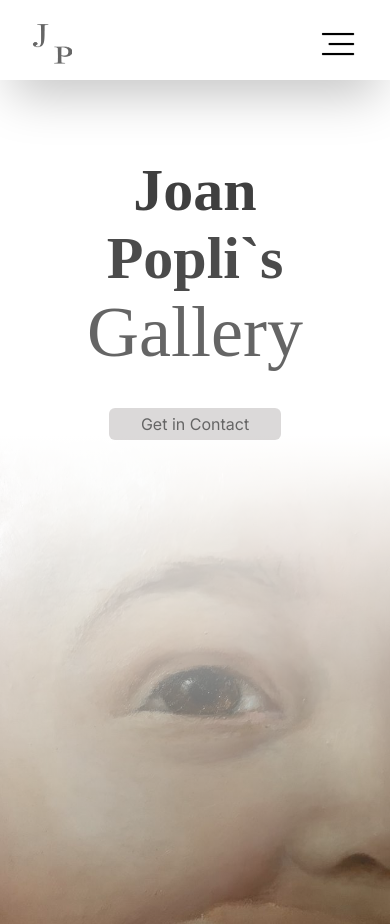
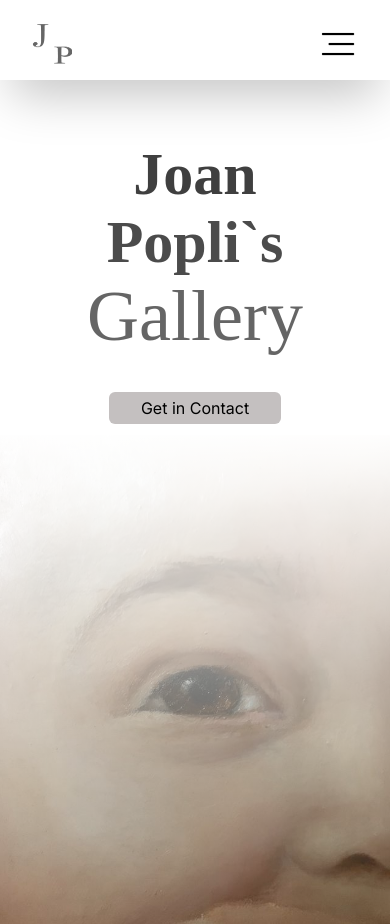
Before and after one commit to CakWebSolutions/ecommerce-template, a Next.js app: page / in a window 390 px wide. Built offline with nearby package versions, Linux system fonts and the light colour scheme.

Commit message:
navbar hover color

```diff
--- a/src/components/Hero.tsx
+++ b/src/components/Hero.tsx
@@ -12,14 +12,14 @@ function Hero2() {
     return (
         <div className="">
             <div className='flex flex-col justify-between lg:justify-between bg-white h-screen'>
-                <div className='flex flex-col z-50 text-center text-black items-center mt-20 md:mt-10 lg:mt-5 space-y-2'>
+                <div className='flex flex-col z-50 text-center text-black items-center mt-16 md:mt-10 lg:mt-5 space-y-2'>
                     <h1 className='text-6xl font-playfairBold opacity-75 font-bold'>Joan</h1>
                     <h1 className='text-6xl font-playfairBold opacity-70 font-bold'>Popli`s</h1>
                     <h1 className='text-7xl font-playfairRegular opacity-60'>Gallery</h1>
                     <div className="group inline-block">
                         <Link legacyBehavior href='/AboutMe'>
                             <a>
-                                <button className='bg-[#c4c0c0] transition-opacity duration-300 rounded-md p-1 px-8 opacity-60 hover:opacity-100 mt-8 relative overflow-hidden'>
+                                <button className='bg-[#c4c0c0] transition-opacity duration-300 rounded-md p-1 px-8 opacity-100 lg:opacity-60 hover:opacity-100 mt-8 relative overflow-hidden'>
                                     Get in Contact
                                     <div className="hidden absolute top-0 left-0 w-full h-full bg-gradient-to-t from-transparent to-bg-[#c4c0c0] group-hover:translate-x-full transition-transform duration-500"></div>
                                 </button>
@@ -30,7 +30,7 @@ function Hero2() {
 
                 <div className='lg:hidden overflow-y-hidden flex flex-col w-screen space-x-4 items-end -mt-56 relative' style={{ zIndex: 10 }}>
                     {['/pic4.png'].map((pic, i) => (
-                        <div key={i} className="group max-h-screen relative w-auto hover:opacity-100 flex items-end">
+                        <div key={i} className="group max-h-screen pt-2 relative w-auto hover:opacity-100 flex items-end">
                             <img src={pic} alt='paintings' className={`max-h-full ${boxShadow}`} />
                             {/* Adjust opacity on hover within the group */}
                             <div className="absolute inset-0 bg-gradient-to-t from-transparent to-white transition-opacity duration-500"></div>
--- a/src/pages/Cart.tsx
+++ b/src/pages/Cart.tsx
@@ -6,7 +6,7 @@ function Cart() {
     return (
         <div>
             <Navbar />
-            <div>
+            <div className='w-screen lg:pl-16'>
                 AboutMe
             </div>
         </div>
--- a/src/pages/Navbar.tsx
+++ b/src/pages/Navbar.tsx
@@ -59,7 +59,7 @@ function Navbar() {
             style={!isHovered ? showStyle : hideStyle}
             className="flex sm:flex-col text-3xl absolute"
           >
-            <img src="/jp.png" alt="Close" className="w-10 h-10 " />
+            <img src="/jp.png" alt="Close" className="w-10 h-10" />
 
           </div>
           {/* Full Name - Apply showStyle when hovered */}
@@ -131,12 +131,12 @@ function Navbar() {
           <div className="hidden md:hidden lg:flex flex-col items-start justify-center mt-24">
             {icons.map((icon, index) => (
               <Link legacyBehavior key={index} href={icon.path}>
-                <a className={`group flex space-y-8 items-end ${isHovered ? '' : ''} `}>
+                <a className={`group flex hover:opacity-100 opacity-60 transition duration-600 text-gray-500 hover:text-black space-y-8 items-end ${isHovered ? '' : ''} `}>
                   {/* Icon Always Visible */}
 
                   <img
                     src={`/${icon.name}.png`}
-                    alt={icon.label} className={`w-6 h-6 transition-opacity opacity-100 duration-200
+                    alt={icon.label} className={`w-6 h-6 transition-opacity duration-200
                      `} />
 
 
@@ -147,7 +147,7 @@ function Navbar() {
                       ? { ...showStyle, transform: "translateX(0) scale(1)", overflow: 'hidden' }
                       : { ...hideStyle, transform: "translateX(-1.5rem) scale(0.1)", overflow: 'hidden' }
                   }
-                    className={`ml-5 text-center text-lg font-playfairBold hover:text-black transition-all transform duration-700`}>
+                    className={`ml-5 text-center text-lg font-playfairBold  transition-all transform duration-700`}>
                     {icon.label}
                   </span>
                 </a>
```
